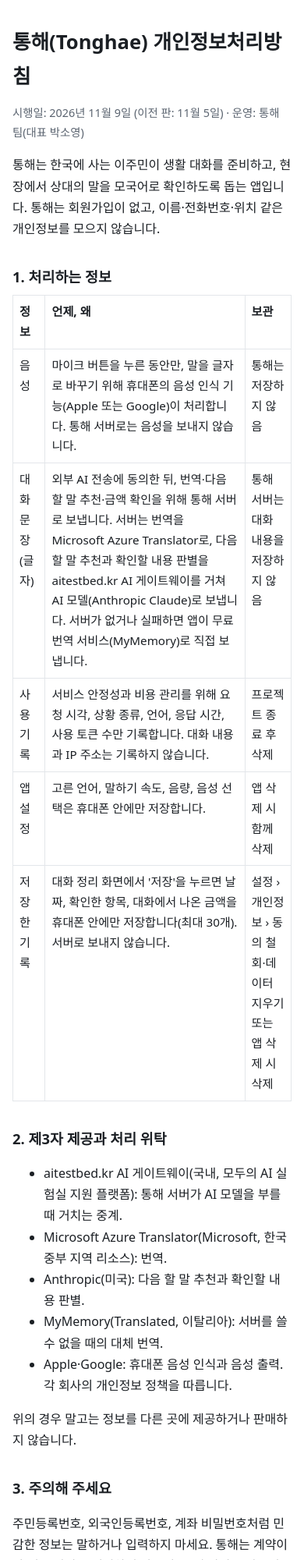
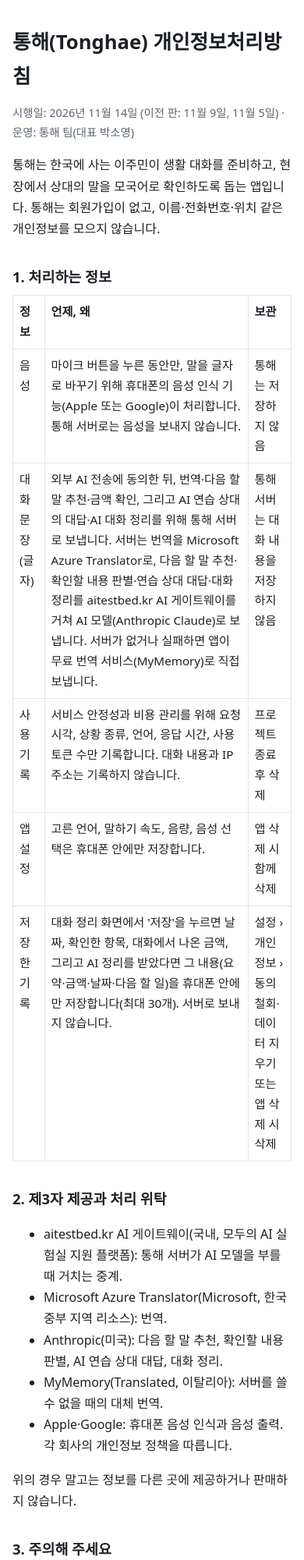
Before and after one commit to ssoyoum/tonghae, a plain HTML site: page privacy.html in a window 390 px wide. Shown: the top 2000 px of the page at 78% size. Drawn offline with Linux system fonts and the light colour scheme.

Commit message:
Install guide for Android (Play closed test) and iPhone (TestFlight); privacy policy 11/14: AI practice partner and AI summary; all features free

```diff
--- a/privacy.html
+++ b/privacy.html
@@ -21,7 +21,7 @@
 <body>
 <main>
 <h1>통해(Tonghae) 개인정보처리방침</h1>
-<p class="muted">시행일: 2026년 11월 9일 (이전 판: 11월 5일) · 운영: 통해 팀(대표 박소영)</p>
+<p class="muted">시행일: 2026년 11월 14일 (이전 판: 11월 9일, 11월 5일) · 운영: 통해 팀(대표 박소영)</p>
 
 <p>통해는 한국에 사는 이주민이 생활 대화를 준비하고, 현장에서 상대의 말을 모국어로 확인하도록 돕는 앱입니다. 통해는 회원가입이 없고, 이름·전화번호·위치 같은 개인정보를 모으지 않습니다.</p>
 
@@ -29,17 +29,17 @@
 <table>
   <tr><th>정보</th><th>언제, 왜</th><th>보관</th></tr>
   <tr><td>음성</td><td>마이크 버튼을 누른 동안만, 말을 글자로 바꾸기 위해 휴대폰의 음성 인식 기능(Apple 또는 Google)이 처리합니다. 통해 서버로는 음성을 보내지 않습니다.</td><td>통해는 저장하지 않음</td></tr>
-  <tr><td>대화 문장(글자)</td><td>외부 AI 전송에 동의한 뒤, 번역·다음 할 말 추천·금액 확인을 위해 통해 서버로 보냅니다. 서버는 번역을 Microsoft Azure Translator로, 다음 할 말 추천과 확인할 내용 판별을 aitestbed.kr AI 게이트웨이를 거쳐 AI 모델(Anthropic Claude)로 보냅니다. 서버가 없거나 실패하면 앱이 무료 번역 서비스(MyMemory)로 직접 보냅니다.</td><td>통해 서버는 대화 내용을 저장하지 않음</td></tr>
+  <tr><td>대화 문장(글자)</td><td>외부 AI 전송에 동의한 뒤, 번역·다음 할 말 추천·금액 확인, 그리고 AI 연습 상대의 대답·AI 대화 정리를 위해 통해 서버로 보냅니다. 서버는 번역을 Microsoft Azure Translator로, 다음 할 말 추천·확인할 내용 판별·연습 상대 대답·대화 정리를 aitestbed.kr AI 게이트웨이를 거쳐 AI 모델(Anthropic Claude)로 보냅니다. 서버가 없거나 실패하면 앱이 무료 번역 서비스(MyMemory)로 직접 보냅니다.</td><td>통해 서버는 대화 내용을 저장하지 않음</td></tr>
   <tr><td>사용 기록</td><td>서비스 안정성과 비용 관리를 위해 요청 시각, 상황 종류, 언어, 응답 시간, 사용 토큰 수만 기록합니다. 대화 내용과 IP 주소는 기록하지 않습니다.</td><td>프로젝트 종료 후 삭제</td></tr>
   <tr><td>앱 설정</td><td>고른 언어, 말하기 속도, 음량, 음성 선택은 휴대폰 안에만 저장합니다.</td><td>앱 삭제 시 함께 삭제</td></tr>
-  <tr><td>저장한 기록</td><td>대화 정리 화면에서 '저장'을 누르면 날짜, 확인한 항목, 대화에서 나온 금액을 휴대폰 안에만 저장합니다(최대 30개). 서버로 보내지 않습니다.</td><td>설정 › 개인정보 › 동의 철회·데이터 지우기 또는 앱 삭제 시 삭제</td></tr>
+  <tr><td>저장한 기록</td><td>대화 정리 화면에서 '저장'을 누르면 날짜, 확인한 항목, 대화에서 나온 금액, 그리고 AI 정리를 받았다면 그 내용(요약·금액·날짜·다음 할 일)을 휴대폰 안에만 저장합니다(최대 30개). 서버로 보내지 않습니다.</td><td>설정 › 개인정보 › 동의 철회·데이터 지우기 또는 앱 삭제 시 삭제</td></tr>
 </table>
 
 <h2>2. 제3자 제공과 처리 위탁</h2>
 <ul>
   <li>aitestbed.kr AI 게이트웨이(국내, 모두의 AI 실험실 지원 플랫폼): 통해 서버가 AI 모델을 부를 때 거치는 중계.</li>
   <li>Microsoft Azure Translator(Microsoft, 한국 중부 지역 리소스): 번역.</li>
-  <li>Anthropic(미국): 다음 할 말 추천과 확인할 내용 판별.</li>
+  <li>Anthropic(미국): 다음 할 말 추천, 확인할 내용 판별, AI 연습 상대 대답, 대화 정리.</li>
   <li>MyMemory(Translated, 이탈리아): 서버를 쓸 수 없을 때의 대체 번역.</li>
   <li>Apple·Google: 휴대폰 음성 인식과 음성 출력. 각 회사의 개인정보 정책을 따릅니다.</li>
 </ul>
```
Also changed, not shown: index.html (+6 -1 lines).
